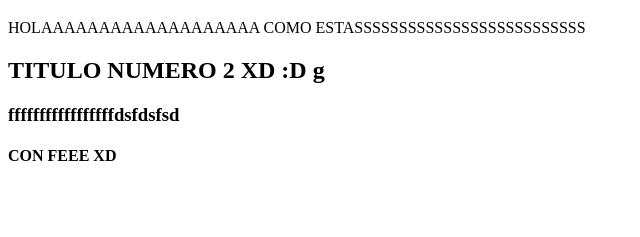
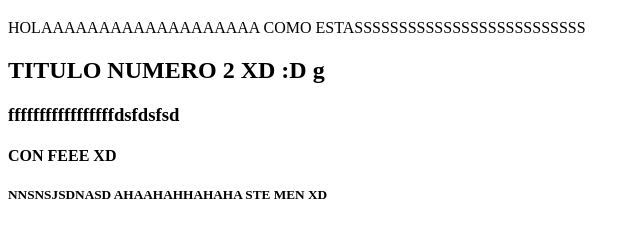
Before and after one commit to RonaldoTomaylla7/miprimer-repositorio, a plain HTML site: page index.html in a window 1280 px wide. Shown: the part 61-298 px from the top of the page, without its empty margins (0-640 px from the left). Drawn offline with Linux system fonts and the light colour scheme.

Commit message:
agregado ste men

```diff
--- a/index.html
+++ b/index.html
@@ -12,5 +12,6 @@
     <h2> TITULO NUMERO 2 XD :D g</h2>
     <h3> fffffffffffffffffdsfdsfsd </h3>
     <h4> CON FEEE XD </h4>
+    <h5>NNSNSJSDNASD AHAAHAHHAHAHA STE MEN XD </h5>
 </body>
 </html>
```
